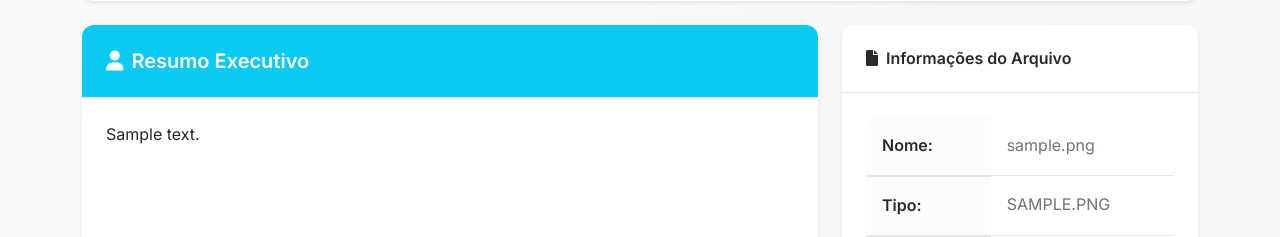
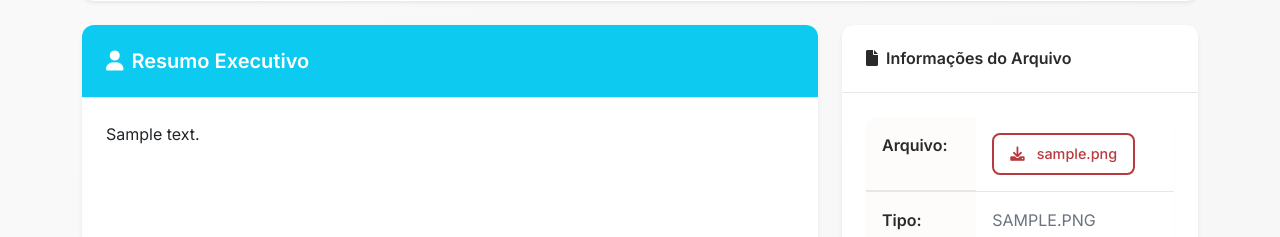
Before and after one commit to Niceasvini/VM-GepApplication, a Flask app: page /candidates/1 in a window 1280 px wide. Shown: the part 431-668 px from the top of the page. Run offline with Flask 3, Linux system fonts and the light colour scheme; a user stored in the database is signed in; tables that the repository leaves empty hold one stand-in row (values such as "Sample post"); some libraries are stand-ins or nearby versions.

Commit message:
Allow users to download candidate files directly from the platform
Implements a download feature for candidate files and updates templates to support it using Flask's `send_file`.

Replit-Commit-Author: Agent
Replit-Commit-Session-Id: 358daac4-4ee2-43c6-a435-7baadb7511f8
Replit-Commit-Screenshot-Url: https://storage.googleapis.com/screenshot-production-us-central1/2a49a21f-cfaf-43ef-9848-9f9ae9eb97d6/39cfcb11-7c49-44cf-97c6-6be116e7afb5.jpg

```diff
--- a/routes.py
+++ b/routes.py
@@ -1,5 +1,5 @@
 import os
-from flask import render_template, request, redirect, url_for, flash, jsonify, current_app
+from flask import render_template, request, redirect, url_for, flash, jsonify, current_app, send_file
 from flask_login import login_user, logout_user, login_required, current_user
 from werkzeug.utils import secure_filename
 from app import app, db
@@ -508,6 +508,28 @@ def add_comment(candidate_id):
     flash('Comentário adicionado com sucesso!', 'success')
     return redirect(url_for('candidate_detail', candidate_id=candidate_id))
 
+@app.route('/candidates/<int:candidate_id>/download')
+@login_required
+def download_candidate_file(candidate_id):
+    candidate = Candidate.query.get_or_404(candidate_id)
+
+    # Check if file exists
+    if not os.path.exists(candidate.file_path):
+        flash('Arquivo não encontrado.', 'error')
+        return redirect(url_for('candidate_detail', candidate_id=candidate_id))
+
+    try:
+        return send_file(
+            candidate.file_path,
+            as_attachment=True,
+            download_name=candidate.filename,
+            mimetype='application/octet-stream'
+        )
+    except Exception as e:
+        logging.error(f"Error downloading file {candidate.file_path}: {e}")
+        flash('Erro ao baixar arquivo.', 'error')
+        return redirect(url_for('candidate_detail', candidate_id=candidate_id))
+
 @app.route('/candidates/<int:candidate_id>/delete', methods=['POST'])
 @login_required
 def delete_candidate(candidate_id):
--- a/templates/candidates/detail.html
+++ b/templates/candidates/detail.html
@@ -297,8 +297,14 @@
                 <div class="card-body">
                     <table class="table table-sm">
                         <tr>
-                            <th>Nome:</th>
-                            <td>{{ candidate.filename }}</td>
+                            <th>Arquivo:</th>
+                            <td>
+                                <a href="{{ url_for('download_candidate_file', candidate_id=candidate.id) }}"
+                                   class="btn btn-sm btn-outline-primary">
+                                    <i class="fas fa-download me-1"></i>
+                                    {{ candidate.filename }}
+                                </a>
+                            </td>
                         </tr>
                         <tr>
                             <th>Tipo:</th>
--- a/templates/candidates/list.html
+++ b/templates/candidates/list.html
@@ -78,6 +78,9 @@
                                 <a href="{{ url_for('candidate_detail', candidate_id=candidate.id) }}" class="btn btn-sm btn-outline-primary">
                                     <i class="fas fa-eye me-1"></i>Ver Detalhes
                                 </a>
+                                <a href="{{ url_for('download_candidate_file', candidate_id=candidate.id) }}" class="btn btn-sm btn-outline-success" title="Baixar currículo">
+                                    <i class="fas fa-download"></i>
+                                </a>
                                 <button type="button" class="btn btn-sm btn-outline-danger" onclick="confirmDeleteCandidate({{ candidate.id }}, '{{ candidate.name }}')">
                                     <i class="fas fa-trash"></i>
                                 </button>
```
